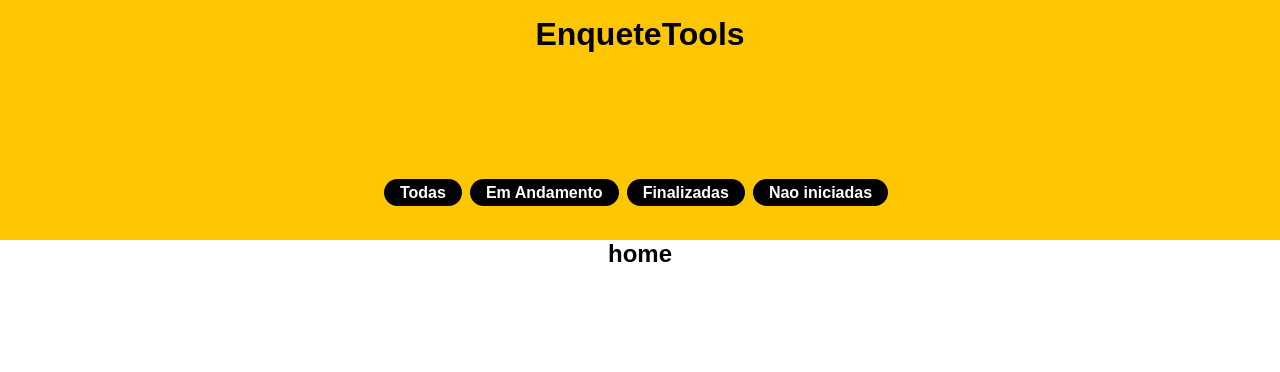
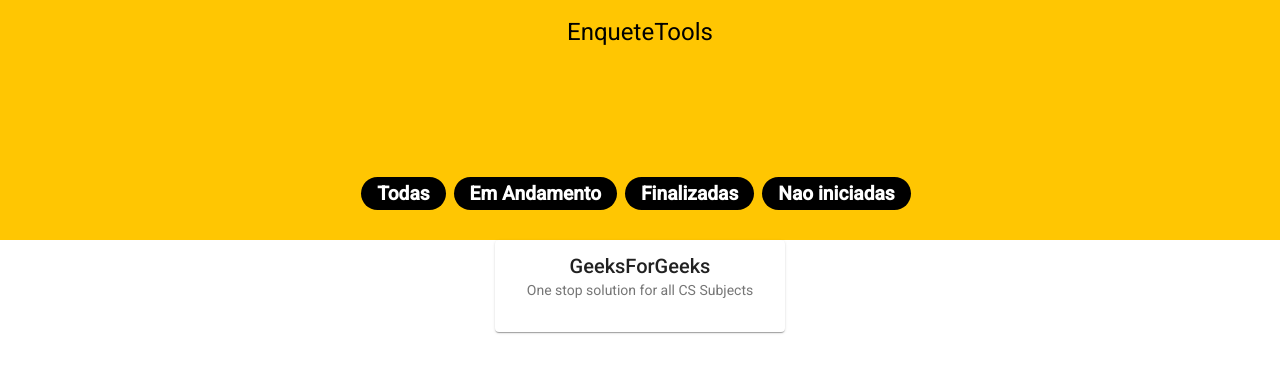
Before and after one commit to Luismatos19/enquetetools, an Angular app: page / in a window 1280 px wide. Shown: the top 372 px of the page. Built offline with nearby package versions, Linux system fonts and the light colour scheme.

Commit message:
card criado

```diff
--- a/angular.json
+++ b/angular.json
@@ -27,6 +27,7 @@
               "src/assets"
             ],
             "styles": [
+              "./node_modules/@angular/material/prebuilt-themes/deeppurple-amber.css",
               "src/styles.css"
             ],
             "scripts": []
@@ -94,6 +95,7 @@
               "src/assets"
             ],
             "styles": [
+              "./node_modules/@angular/material/prebuilt-themes/deeppurple-amber.css",
               "src/styles.css"
             ],
             "scripts": []
--- a/package.json
+++ b/package.json
@@ -11,10 +11,12 @@
   "private": true,
   "dependencies": {
     "@angular/animations": "~12.0.4",
+    "@angular/cdk": "^12.0.4",
     "@angular/common": "~12.0.4",
     "@angular/compiler": "~12.0.4",
     "@angular/core": "~12.0.4",
     "@angular/forms": "~12.0.4",
+    "@angular/material": "^12.0.4",
     "@angular/platform-browser": "~12.0.4",
     "@angular/platform-browser-dynamic": "~12.0.4",
     "@angular/router": "~12.0.4",
--- /dev/null
+++ b/src/app/card/card.component.css
@@ -0,0 +1,3 @@
+.mat-card {
+  text-align: center;
+}
--- /dev/null
+++ b/src/app/card/card.component.html
@@ -0,0 +1,8 @@
+<mat-card>
+  <mat-card-header>
+    <mat-card-title>GeeksForGeeks</mat-card-title>
+    <mat-card-subtitle>
+      One stop solution for all CS Subjects
+    </mat-card-subtitle>
+  </mat-card-header>
+</mat-card>
--- /dev/null
+++ b/src/app/card/card.component.ts
@@ -0,0 +1,15 @@
+import { Component, OnInit } from '@angular/core';
+
+@Component({
+  selector: 'app-card',
+  templateUrl: './card.component.html',
+  styleUrls: ['./card.component.css']
+})
+export class CardComponent implements OnInit {
+
+  constructor() { }
+
+  ngOnInit(): void {
+  }
+
+}
--- a/src/app/home/home.component.html
+++ b/src/app/home/home.component.html
@@ -1,3 +1,4 @@
 <div class="container">
-  <h2>home</h2>
+  <app-card> safsadf </app-card>
+
 </div>
--- a/src/app/home/home.component.ts
+++ b/src/app/home/home.component.ts
@@ -1,4 +1,6 @@
 import { Component, OnInit } from '@angular/core';
+import {MatCardModule} from '@angular/material/card';
+
 
 @Component({
   selector: 'app-home',
--- a/src/app/navbar/navbar.component.css
+++ b/src/app/navbar/navbar.component.css
@@ -36,4 +36,5 @@ li {
   height: 100%;
   border-radius: 30px;
   padding: 0.3rem 1rem;
+  font-size: 1.2rem;
 }
--- a/src/index.html
+++ b/src/index.html
@@ -6,8 +6,11 @@
   <base href="/">
   <meta name="viewport" content="width=device-width, initial-scale=1">
   <link rel="icon" type="image/x-icon" href="favicon.ico">
+  <link rel="preconnect" href="https://fonts.gstatic.com">
+  <link href="https://fonts.googleapis.com/css2?family=Roboto:wght@300;400;500&display=swap" rel="stylesheet">
+  <link href="https://fonts.googleapis.com/icon?family=Material+Icons" rel="stylesheet">
 </head>
-<body>
+<body class="mat-typography">
   <app-root></app-root>
 </body>
 </html>
--- a/src/styles.css
+++ b/src/styles.css
@@ -30,7 +30,8 @@
 }
 
 body {
-  font-family: sans-serif;
+  margin: 0;
+  font-family: Roboto, "Helvetica Neue", sans-serif;
 }
 
 html,
```
Also changed, not shown: src/app/app.module.ts (+14 -2 lines), 2 other files (tests, documents, lock files or other folders).
